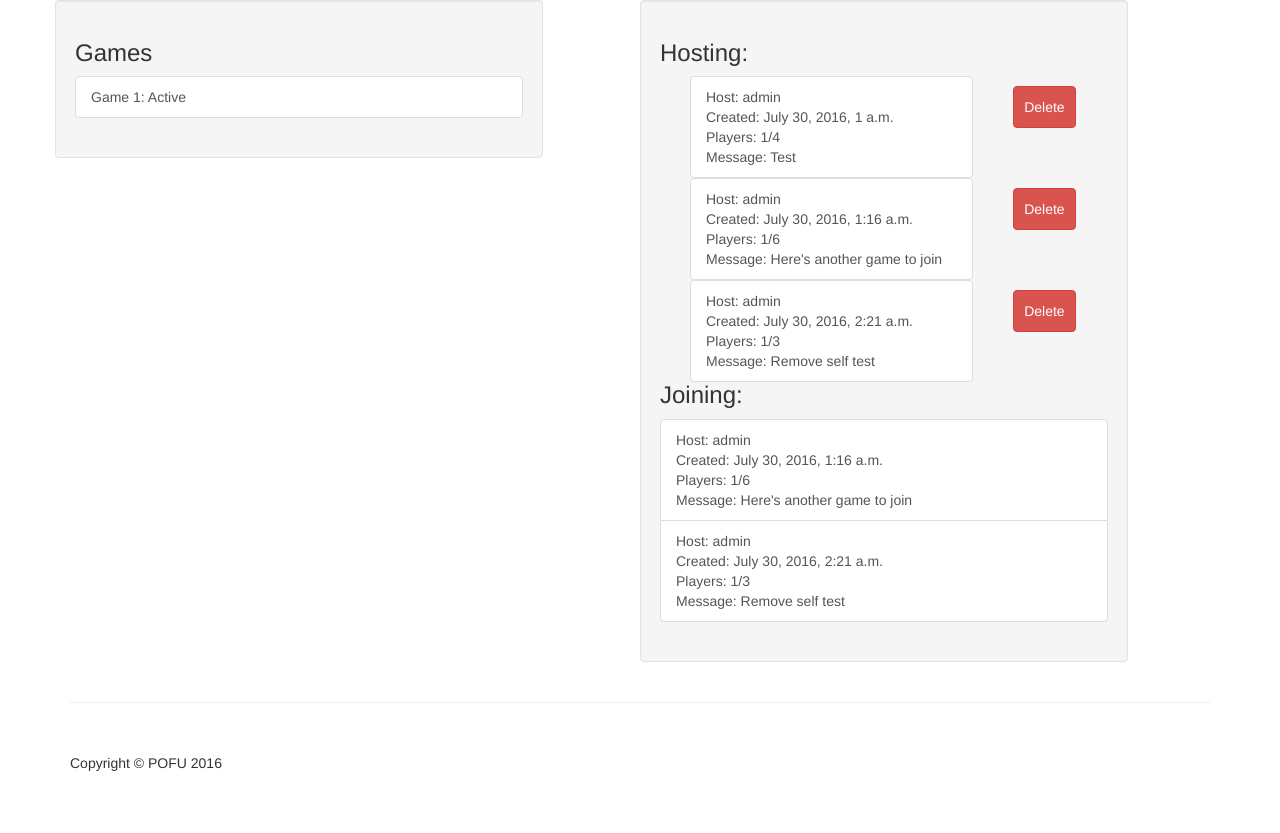
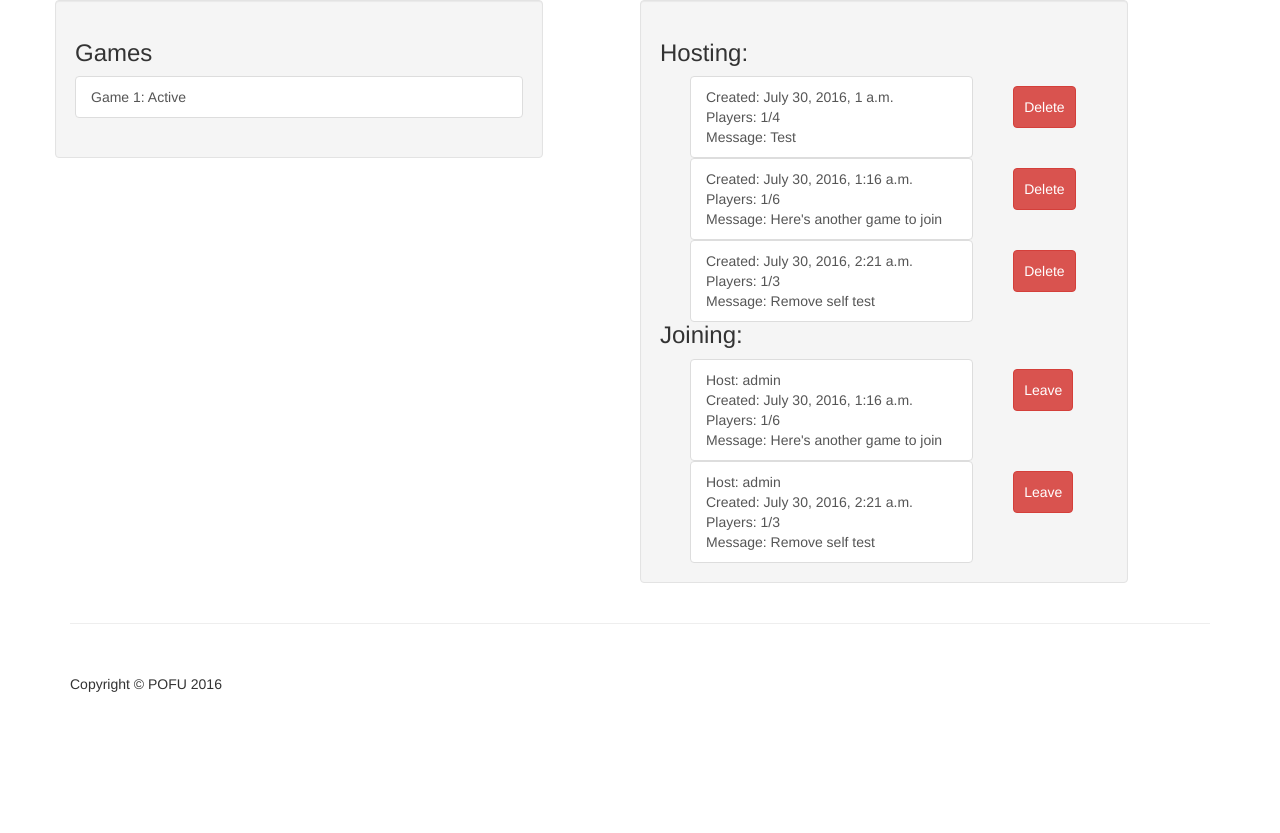
Before and after one commit to JKCooper2/pofu, a Django app: page /users/home/ in a window 1280 px wide. Shown: the part 90-923 px from the top of the page. After the commit the page ends 782 px from the top, so only its background shows below. Run offline with Django 3.2, Linux system fonts and the light colour scheme; a user stored in the database is signed in; data comes from the database, SQL or seed files in the repository; both versions use the stored data as it was after the commit; some libraries are stand-ins or nearby versions.

Commit message:
Added Leave Setup option, filtered Join Game to exclude hosted games

```diff
--- a/game/urls.py
+++ b/game/urls.py
@@ -8,4 +8,5 @@ urlpatterns = [
     url(r'^join$', views.join, name='join'),
     url(r'^join/(?P<pk>\d+)/$', views.join_game, name='join_game'),
     url(r'^delete/(?P<pk>\d+)/$', views.delete_game, name='delete'),
+    url(r'^leave/(?P<pk>\d+)/$', views.leave_game, name='leave'),
 ]
--- a/users/templates/users/home.html
+++ b/users/templates/users/home.html
@@ -19,7 +19,6 @@
                     <div class="col-md-12">
                         <div class="col-md-9">
                             <a class="list-group-item" href="#">
-                                Host: {{ game.host }} <br>
                                 Created: {{ game.timestamp }}<br>
                                 Players: {{ game.joined }}/{{ game.num_players }}<br>
                                 Message: {{ game.message }}
@@ -37,12 +36,19 @@
 
             <div class="list-group">
                 {% for game in joining %}
+                    <div class="col-md-12">
+                        <div class="col-md-9">
                             <a class="list-group-item" href="#">
                                 Host: {{ game.host }} <br>
                                 Created: {{ game.timestamp }}<br>
                                 Players: {{ game.joined }}/{{ game.num_players }}<br>
                                 Message: {{ game.message }}
                             </a>
+                        </div>
+                        <div class="col-md-3">
+                            <a href="{% url 'game:leave' pk=game.id %}" class="btn btn-danger" role="button">Leave</a>
+                        </div>
+                    </div>
                 {% empty %}
                     <span class="list-group-item">No games available</span>
                 {% endfor %}
```
Also changed, not shown: game/views.py (+15 -0 lines), db.sqlite3. Lines whose indentation alone changed are shown as unchanged.
